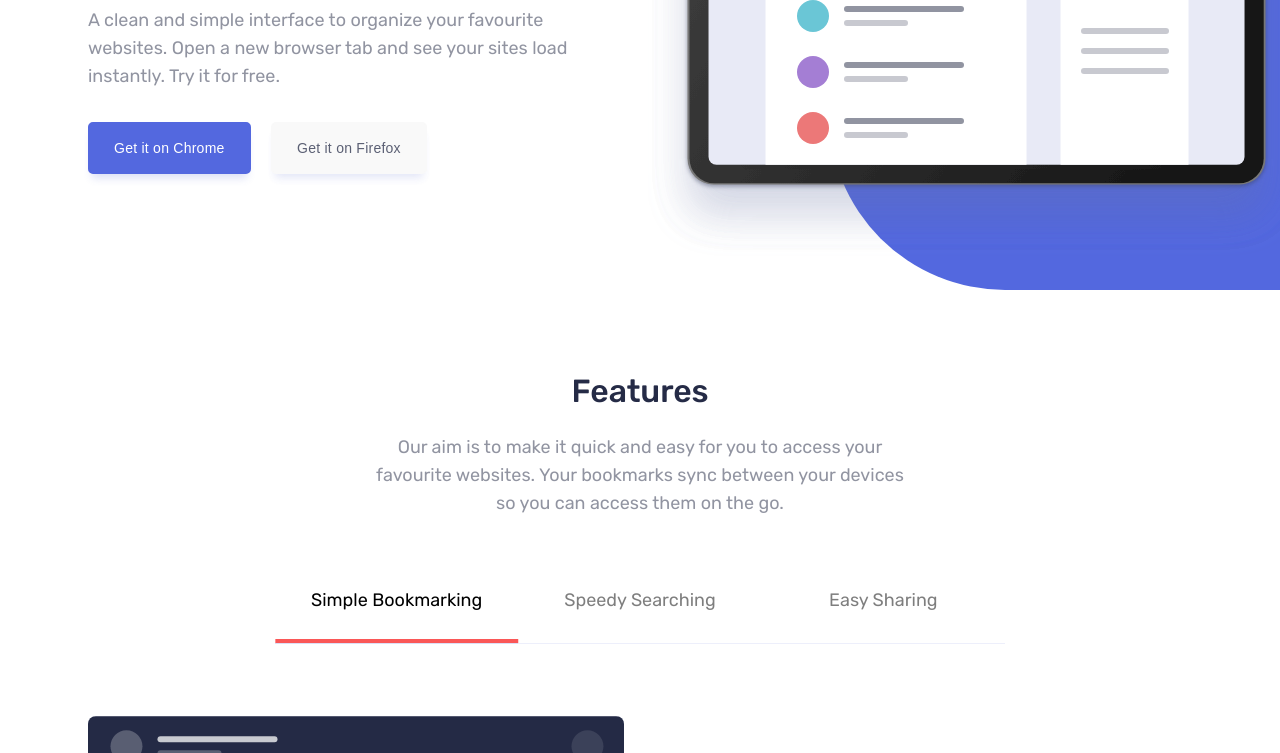
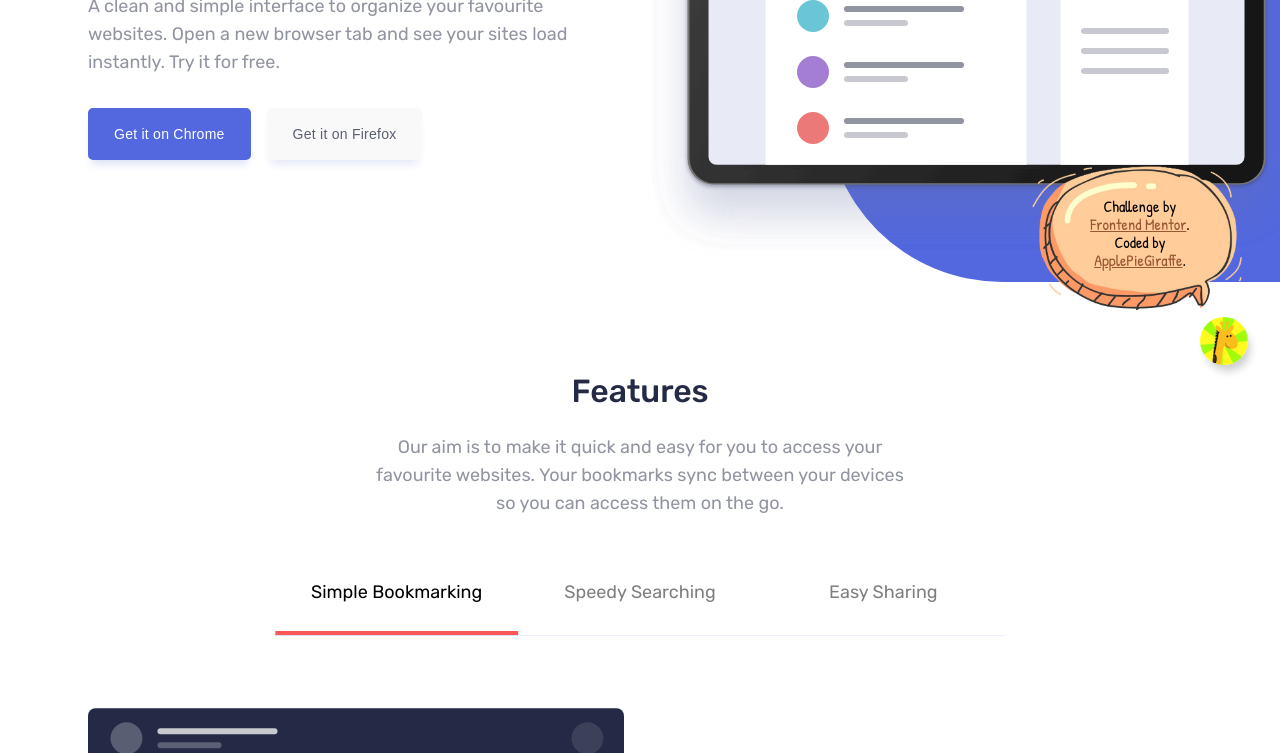
Before and after one commit to ApplePieGiraffe/bookmark-landing-page, a plain HTML site: page index.html in a window 1280 px wide. Shown: the part 406-1159 px from the top of the page. Drawn offline with Linux system fonts and the light colour scheme.

Commit message:
Add attribution to HTML

```diff
--- a/index.html
+++ b/index.html
@@ -9,6 +9,8 @@
     <link rel="stylesheet" href="./css/main.css">
     <title>Frontend Mentor | Bookmark Landing Page</title>
     <script defer src="./js/script.js"></script>
+
+    <link href="https://fonts.googleapis.com/css2?family=Patrick+Hand&display=swap" rel="stylesheet">
 </head>
 <body>
     <header class="header">
@@ -181,5 +183,12 @@
             </div>
         </div>
     </footer>
+
+    <div class="attribution">
+        <img  class="attribution__img" src="./img/attribution-avatar.png" alt="creator avatar">
+        <div class="attribution__message">
+            <p class="attribution__text">Challenge by <a href="https://www.frontendmentor.io?ref=challenge" target="_blank">Frontend Mentor</a>. <br> Coded by <a href="https://github.com/ApplePieGiraffe" target="_blank">ApplePieGiraffe</a>.</p>
+        </div>
+    </div>
 </body>
 </html>
--- a/sass/_components.scss
+++ b/sass/_components.scss
@@ -140,7 +140,7 @@
     }
 
     &__heading {
-        margin-bottom: .75rem;
+        margin-bottom: 1.5rem;
         font-size: 2.5rem;
         font-weight: 500;
         letter-spacing: 0.25px;
@@ -159,3 +159,55 @@
         align-self: stretch;
     }
 }
+
+// ===============
+// | ATTRIBUTION |
+// ===============
+
+.attribution {
+    position: fixed;
+    right: 4rem;
+    bottom: 3rem;
+    // opacity: .4;
+    transition: opacity .3s;
+
+    &:hover {
+        opacity: 1;
+    }
+
+    &__img {
+        width: 6rem;
+        height: auto;
+        border-radius: 50%;
+        box-shadow: 4px 8px 8px -2px rgba(0, 0, 0, .2);
+        cursor: pointer;
+    }
+
+    &__message {
+        position: absolute;
+        top: -20rem;
+        left: -21.5rem;
+        display: flex;
+        align-items: center;
+        justify-content: center;
+        height: 20rem;
+        width: 28rem;
+
+        background: url(../img/bubble.png);
+        background-size: contain;
+        background-repeat: no-repeat;
+    }
+
+    &__text {
+        width: 14rem;
+        margin-top: -1rem;
+        font-family: 'Patrick Hand', cursive;
+        font-size: 2rem;
+        line-height: 2.25rem;
+        text-align: center;
+
+        a {
+            color: #995632;
+        }
+    }
+}
--- a/sass/layouts/_downloads.scss
+++ b/sass/layouts/_downloads.scss
@@ -4,7 +4,7 @@
 
     @media only screen and (min-width: 800px) {
         padding: 6rem;
-        margin-bottom: 12.5rem;
+        margin-bottom: 12rem;
     }
 
     &__content-wrapper {
--- a/sass/layouts/_features.scss
+++ b/sass/layouts/_features.scss
@@ -6,7 +6,7 @@
 
     @media only screen and (min-width: 800px) {
         padding: 7rem 6rem;
-        margin-bottom: 9rem;
+        margin-bottom: 10rem;
     }
 
     &::before {
@@ -21,7 +21,7 @@
         border-radius: 100rem;
 
         @media only screen and (min-width: 800px) {
-            top: 61.25rem;
+            top: 60.25rem;
             right: 55.5vw;
             width: 200rem;
             height: 44rem;
@@ -50,7 +50,7 @@
     }
 
     &__description {
-        margin-bottom: 9rem;
+        margin-bottom: 6rem;
     }
 }
 
@@ -78,8 +78,8 @@
 
         @media only screen and (min-width: 800px) {
             width: 33.33%;
-            padding: 0;
-            padding-bottom: 4rem;
+            padding: 4rem 0;
+            padding-top: 2rem;
         }
 
         &::after {
--- a/sass/layouts/_hero.scss
+++ b/sass/layouts/_hero.scss
@@ -21,8 +21,8 @@
         border-radius: 100rem;
 
         @media only screen and (min-width: 800px) {
-            top: 25.5rem;
-            left: 64.75vw;
+            top: 24.5rem;
+            left: 64.5vw;
             width: 200rem;
             height: 44rem;
         }
@@ -69,10 +69,11 @@
 
         @media only screen and (min-width: 800px) {
             flex: 1 0 60rem;
-            margin-right: 10rem;
             text-align: start;
             align-items: start;
             justify-content: center;
+            margin-top: -3.5rem;
+            margin-right: 10rem;
             padding: 0;
         }
     }
@@ -87,8 +88,21 @@
     }
 
     &__btn-wrapper {
+        display: flex;
+        flex-direction: column;
+        align-items: stretch;
+
+        @media only screen and (min-width: 375px) {
+            flex-direction: row;
+        }
+
         *:first-child {
-            margin-right: 2rem;
+            margin-bottom: 2rem;
+
+            @media only screen and (min-width: 375px) {
+                margin-right: 2rem;
+                margin-bottom: 0;
+            }
         }
     }
 }
```
Also changed, not shown: css/main.css, img/attribution-avatar.png (added), img/bubble.png (added).
